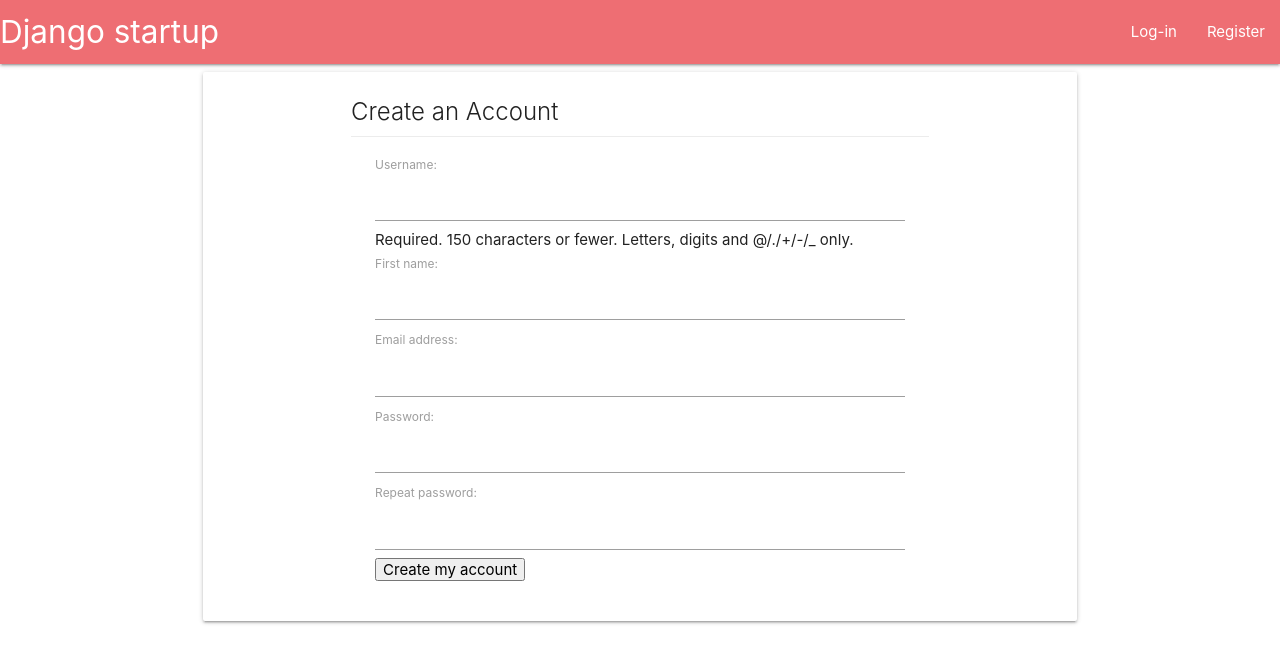
After one commit to Bayaniblues/Dj-cloudinary, a Django app: page /account/register/ in a window 1280 px wide. The commit adds this page. Shown: the top 663 px of the page. Run offline with Django 3.2, Linux system fonts and the light colour scheme.

Commit message:
For new user registration

```diff
--- a/account/forms.py
+++ b/account/forms.py
@@ -1,7 +1,26 @@
 from django import forms
+from django.contrib.auth.models import User
 
 
 # This form will be used to authenticate users against the database
 class LoginForm(forms.Form):
     username = forms.CharField()
     password = forms.CharField(widget=forms.PasswordInput)
+
+
+# This will be used to Register new users
+class UserRegistrationForm(forms.ModelForm):
+    password = forms.CharField(label='Password',
+                               widget=forms.PasswordInput)
+    password2 = forms.CharField(label='Repeat password',
+                                widget=forms.PasswordInput)
+    class Meta:
+        model = User
+        fields = ('username', 'first_name', 'email')
+
+    # Check if passwords match
+    def clean_password2(self):
+        cd = self.cleaned_data
+        if cd['password'] != cd['password2']:
+            raise forms.ValidationError('Passwords don\'t match.')
+        return cd['password2']
--- /dev/null
+++ b/account/templates/account/register.html
@@ -0,0 +1,22 @@
+{% extends "base.html" %}
+
+{% block title %}Create an account{% endblock %}
+
+{% block content %}
+    <div class="row container">
+        <div class="col s12">
+            <div class="card">
+                <div class="card-content">
+                    <form class="container" action="." method="post">
+                        <span class="card-title">Create an Account</span>
+                            <div class="card-action">
+                            {{ user_form.as_p }}
+                            {%csrf_token%}
+                                <p><input type="submit" value="Create my account"/></p>
+                        </div>
+                    </form>
+                </div>
+            </div>
+        </div>
+    </div>
+{% endblock %}
--- a/account/templates/base.html
+++ b/account/templates/base.html
@@ -25,6 +25,7 @@
                 <li><a href="{% url 'logout'%}">Logout</a></li>
               {% else %}
                 <li><a href="{% url 'login'%}">Log-in</a></li>
+                <li><a href="{% url 'register'%}">Register</a></li>
               {% endif %}
 
           </ul>
@@ -36,6 +37,7 @@
             <li><a href="{% url 'logout'%}">Logout</a></li>
           {% else %}
             <li><a href="{% url 'login'%}">Log-in</a></li>
+            <li><a href="{% url 'register'%}">Register</a></li>
           {% endif %}
       </ul>
 
--- a/account/urls.py
+++ b/account/urls.py
@@ -1,4 +1,4 @@
-from django.urls import path
+from django.urls import path, include
 from . import views
 from django.contrib.auth import views as auth_views
 
@@ -16,5 +16,8 @@ urlpatterns = [
     path('password_reset/done/', auth_views.PasswordResetDoneView.as_view(), name='password_reset_done'),
     path('reset/<uidb64>/<token>/', auth_views.PasswordResetConfirmView.as_view(), name='password_reset_confirm'),
     path('reset/done/', auth_views.PasswordResetCompleteView.as_view(), name='password_reset_complete'),
+    path('', include('django.contrib.auth.urls')),
+    # Register URls
+    path('register/', views.register, name='register')
 
 ]
--- a/account/views.py
+++ b/account/views.py
@@ -2,7 +2,7 @@ from django.http import HttpResponse
 from django.shortcuts import render
 from django.contrib.auth import authenticate, login
 # import LoginForm class from forms.py
-from .forms import LoginForm
+from .forms import LoginForm, UserRegistrationForm
 from django.contrib.auth.decorators import login_required
 
 
@@ -34,3 +34,25 @@ def user_login(request):
     else:
         form = LoginForm()
     return render(request, 'account/login.html', {'form': form})
+
+
+def register(request):
+    if request.method == 'POST':
+        user_form = UserRegistrationForm(request.POST)
+        if user_form.is_valid():
+            # Create new user object
+            new_user = user_form.save(commit=False)
+            # set new password
+            new_user.set_password(
+                user_form.cleaned_data['password']
+            )
+            # set user object
+            new_user.save()
+            return render(request,
+                          'account/register_done.html',
+                          {'new_user': new_user})
+    else:
+        user_form = UserRegistrationForm()
+    return render(request,
+                  'account/register.html',
+                  {'user_form': user_form})
```
Also changed, not shown: account/templates/account/register_done.html (added, +19 -0 lines), README.md.
